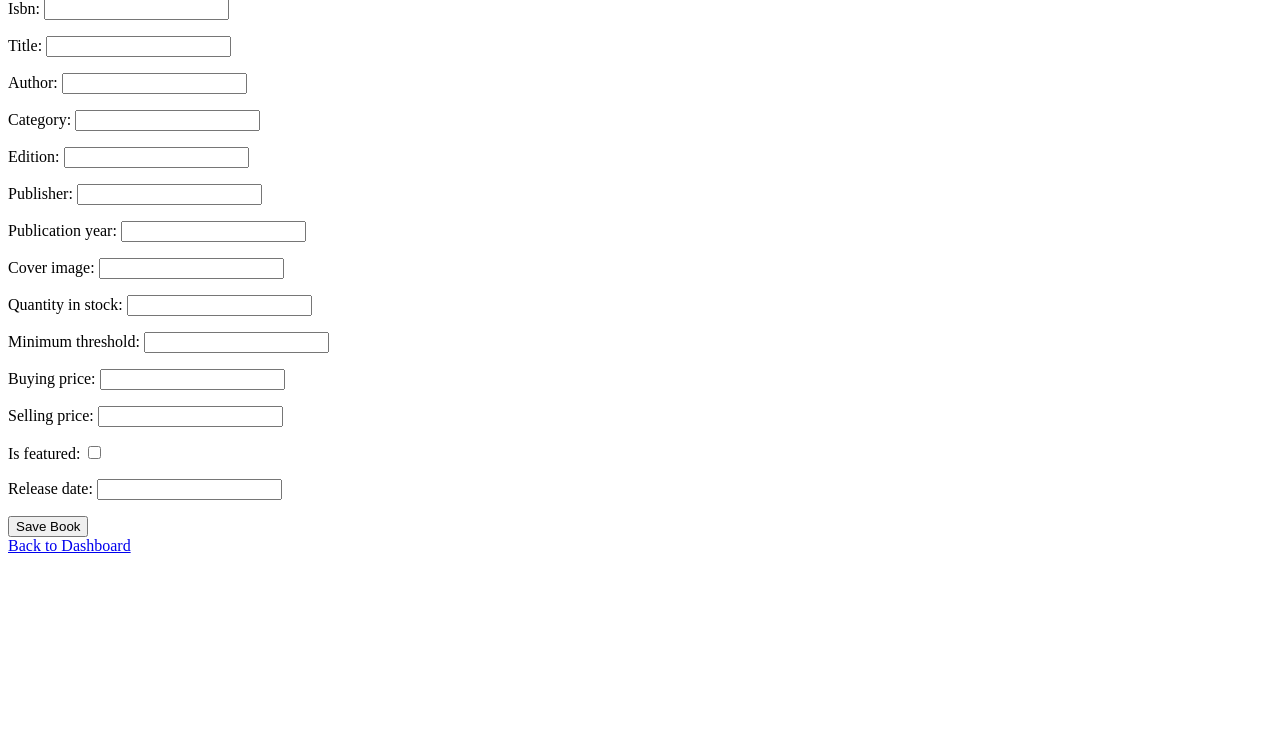
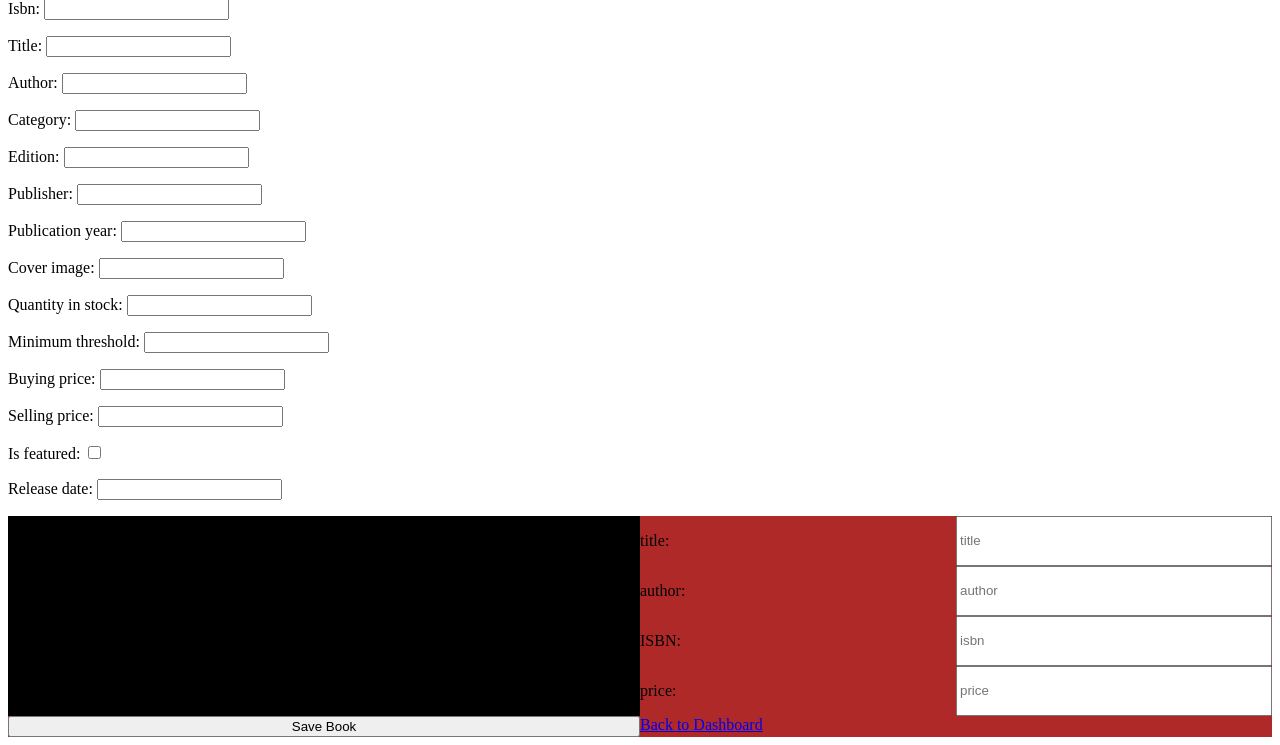
Before and after one commit to jhn02222/Team6, a Django app: page /admin/add-book/ in a window 1280 px wide. Shown: the part 128-873 px from the top of the page. Before the commit the page ends 681 px from the top, so only its background shows below. Run offline with Django 5.2, Linux system fonts and the light colour scheme; the visitor is signed in with stand-in values (Sample User, id 1).

Commit message:
add book started

```diff
--- a/bookstore/store/templates/admin/add_book.html
+++ b/bookstore/store/templates/admin/add_book.html
@@ -12,6 +12,20 @@
             justify-content: space-between;
             align-items: center;
         }
+    .image-box {
+      background-color: black;
+    }
+
+    .body {
+      background-color: #B02929;
+      grid-template-columns: 1fr 1fr;
+      display: grid;
+    }
+
+    .book-info {
+      grid-template-columns: 1fr 1fr;
+      display: grid;
+    }
 
   </style>
 </head>
@@ -25,15 +39,38 @@
             <a href="{% url 'logout' %}">Logout</a>
         </div>
   </div>
+  <div><div class="section"></div>
 
-  <div class="section">
     <h1>Add Book</h1>
     <form method="POST">
       {% csrf_token %}
       {{ form.as_p }}
-      <button type="submit">Save Book</button>
-    </form>
-    <a href="{% url 'admin' %}">Back to Dashboard</a>
+    <div class="body">
+        <div class="image-box"><p><img class="book-img"> image</p></div>
+
+        <div class="book-info">
+          <p class="title-info"> title: </p>
+            <input class="title-bar" type="text"
+            placeholder="title">
+
+
+          <p class="author-info"> author: </p>
+            <input class="author-bar" type="text"
+            placeholder="author">
+
+          <p class="isbn-info"> ISBN: </p>
+            <input class="isbn-bar" type="text"
+            placeholder="isbn">
+
+
+          <p class="price-info"> price: </p>
+            <input class="price-bar" type="text"
+            placeholder="price">
+        </div>
+        <button type="submit">Save Book</button>
+      </form>
+      <a href="{% url 'admin' %}">Back to Dashboard</a>
+    </div>
   </div>
 
 </body>
```
